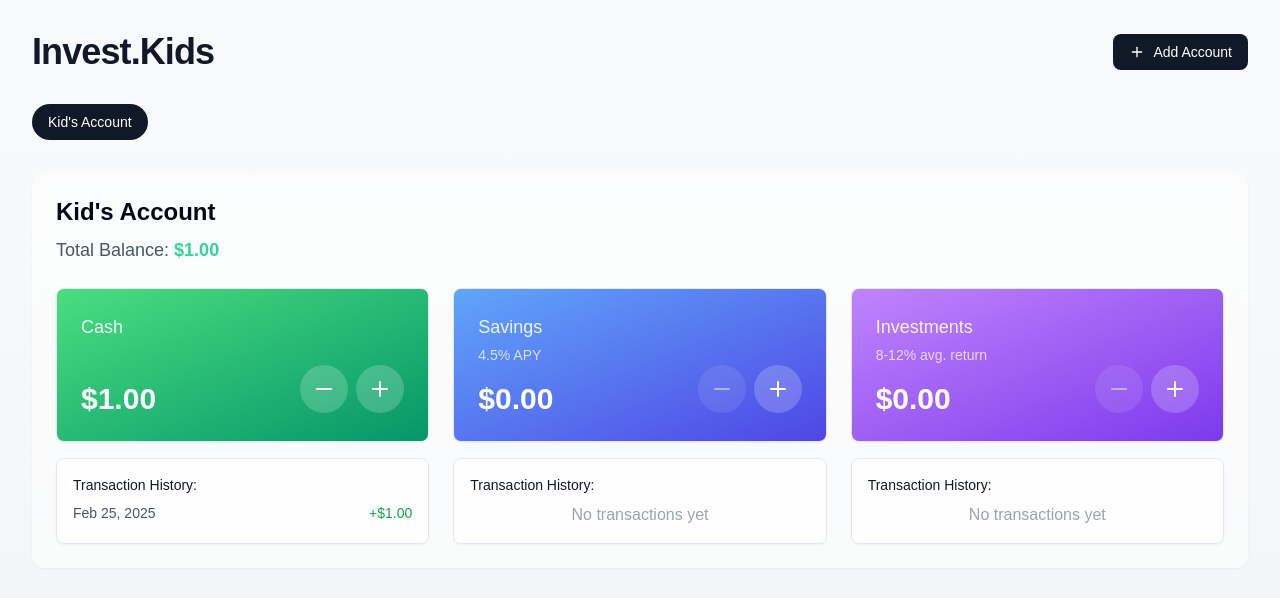
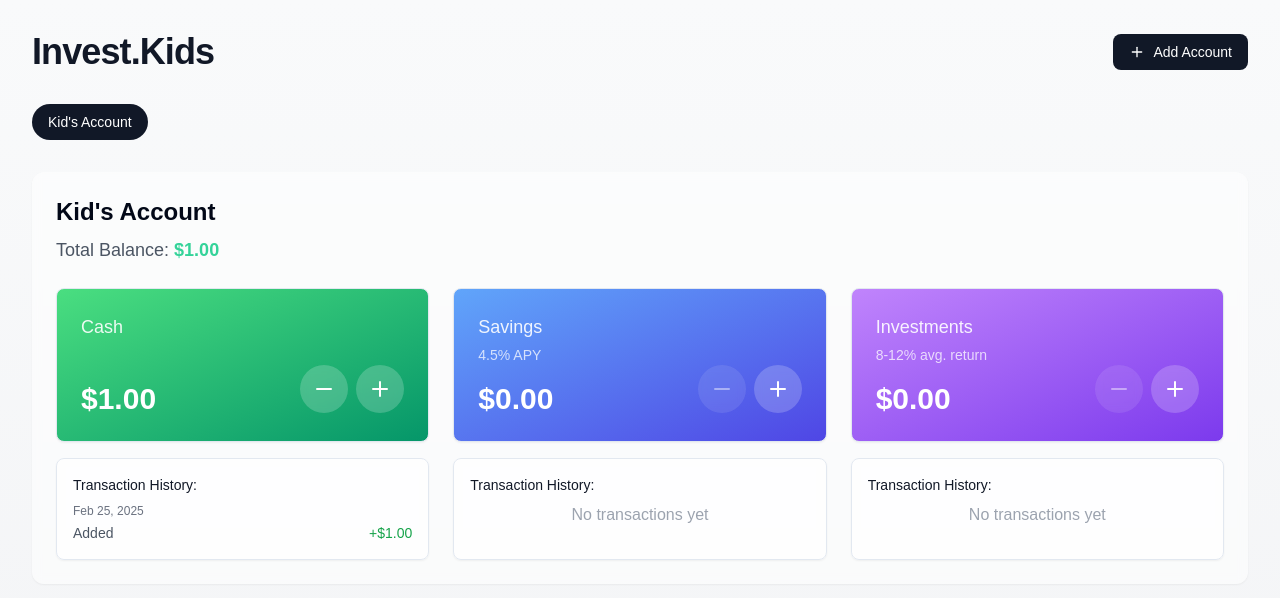
Before and after one commit to jwhite-ux/investo-kids-save, a React (Vite) app: page / in a window 1280 px wide. Both pictures are taken after a click on the button 380 px from the left and 389 px from the top of the page. Shown: the top 598 px of the page. Built offline with nearby package versions, Linux system fonts and the light colour scheme; a web font is replaced by a local one.

Commit message:
Aggregate daily transactions
The transaction history will now aggregate all transactions that occurred on the same day.

```diff
--- a/src/components/balance/TransactionHistory.tsx
+++ b/src/components/balance/TransactionHistory.tsx
@@ -16,21 +16,55 @@ interface TransactionHistoryProps {
 }
 
 export const TransactionHistory = ({ transactions }: TransactionHistoryProps) => {
+  // Aggregate transactions by date
+  const aggregatedTransactions = transactions.reduce((acc, transaction) => {
+    const date = format(new Date(transaction.date), "MMM d, yyyy");
+
+    if (!acc[date]) {
+      acc[date] = {
+        add: 0,
+        subtract: 0
+      };
+    }
+
+    acc[date][transaction.type] += transaction.amount;
+    return acc;
+  }, {} as Record<string, { add: number; subtract: number }>);
+
+  // Convert aggregated data to array and sort by date (most recent first)
+  const sortedDates = Object.keys(aggregatedTransactions).sort((a, b) =>
+    new Date(b).getTime() - new Date(a).getTime()
+  );
+
   return (
     <Card className="p-4 bg-white/50 backdrop-blur-sm flex-1">
       <p className="text-sm font-medium text-gray-900 mb-2">Transaction History:</p>
       <div className="space-y-2">
-        {transactions.length > 0 ? (
-          transactions.map((transaction) => (
-            <div key={transaction.id} className="flex justify-between items-center text-sm">
-              <span className="text-gray-600">
-                {format(new Date(transaction.date), "MMM d, yyyy")}
-              </span>
-              <span className={`font-medium ${transaction.type === 'add' ? 'text-green-600' : 'text-red-600'}`}>
-                {transaction.type === 'add' ? '+' : '-'}{formatCurrency(transaction.amount)}
-              </span>
-            </div>
-          ))
+        {sortedDates.length > 0 ? (
+          sortedDates.map((date) => {
+            const dayTransactions = aggregatedTransactions[date];
+            return (
+              <div key={date} className="space-y-1">
+                <div className="text-xs font-medium text-gray-500">{date}</div>
+                {dayTransactions.add > 0 && (
+                  <div className="flex justify-between items-center text-sm">
+                    <span className="text-gray-600">Added</span>
+                    <span className="font-medium text-green-600">
+                      +{formatCurrency(dayTransactions.add)}
+                    </span>
+                  </div>
+                )}
+                {dayTransactions.subtract > 0 && (
+                  <div className="flex justify-between items-center text-sm">
+                    <span className="text-gray-600">Withdrawn</span>
+                    <span className="font-medium text-red-600">
+                      -{formatCurrency(dayTransactions.subtract)}
+                    </span>
+                  </div>
+                )}
+              </div>
+            );
+          })
         ) : (
           <p className="text-center text-gray-400">No transactions yet</p>
         )}
```
